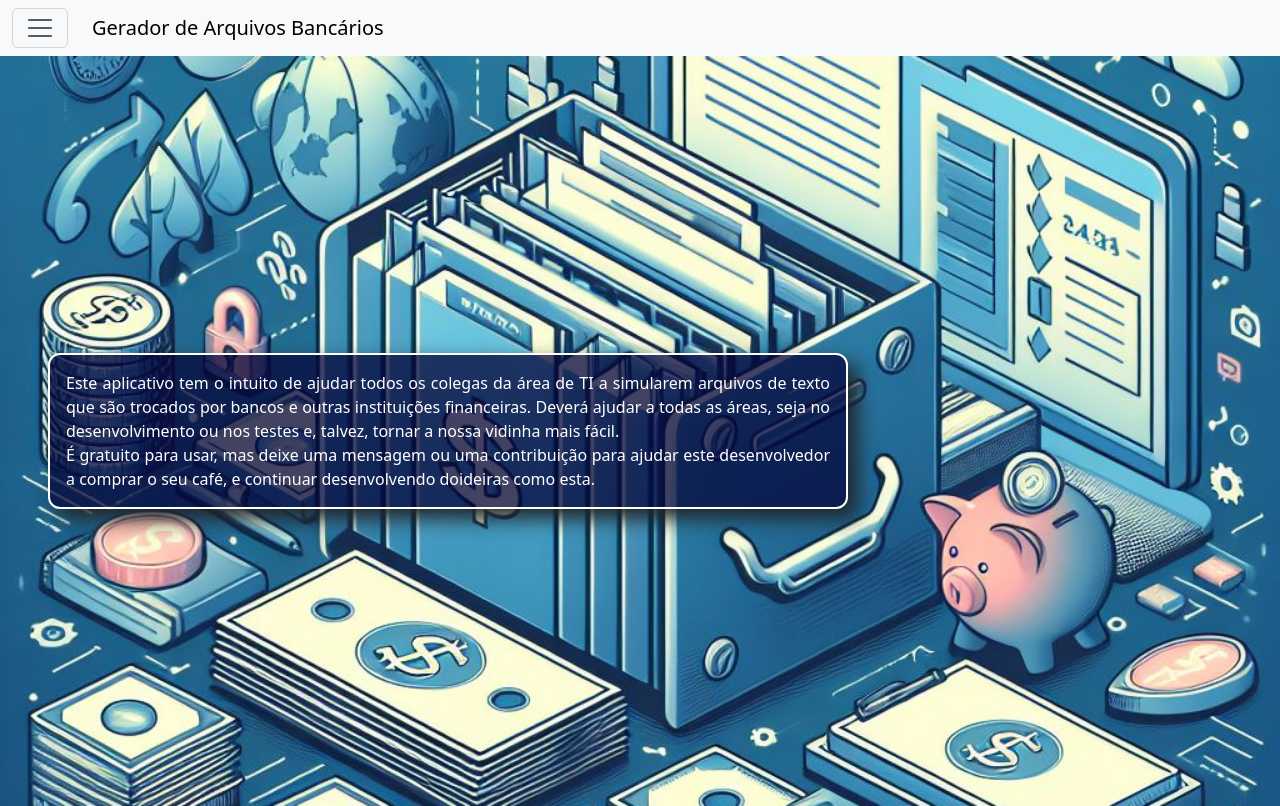
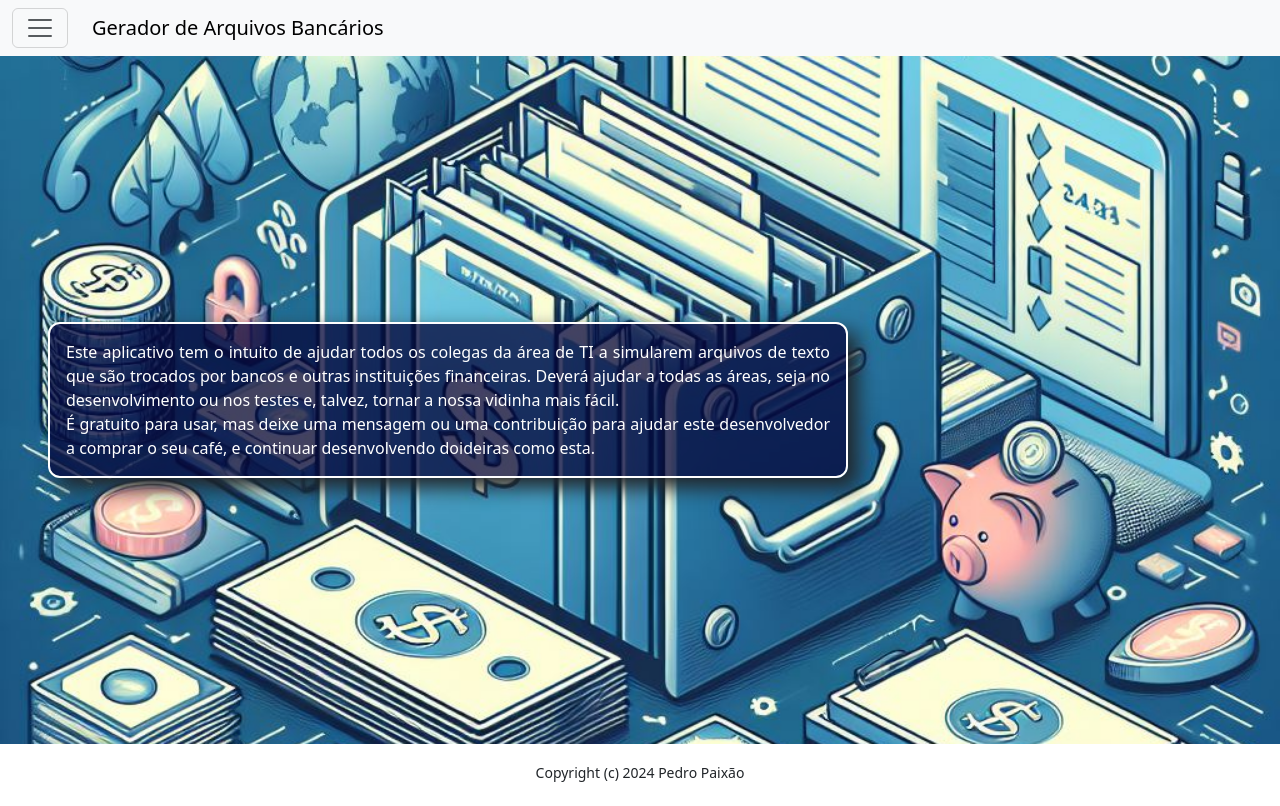
Before and after one commit to ratto/arquivo-bancario-web, a React (Vite) app: page / in a window 1280 px wide. Built offline with nearby package versions, Linux system fonts and the light colour scheme.

Commit message:
Criação de Footer e melhoria no layout

```diff
--- /dev/null
+++ b/src/components/Footer/index.tsx
@@ -0,0 +1,9 @@
+import './style.scss';
+
+export const Footer = () => {
+  return (
+    <footer className="text-center py-3">
+      <small>Copyright (c) 2024 Pedro Paixão</small>
+    </footer>
+  );
+};
--- a/src/global.scss
+++ b/src/global.scss
@@ -8,6 +8,8 @@
 
 html,
 body,
-#root {
+#root,
+#app-layout,
+.page-layout {
   height: 100%;
 }
--- a/src/main.tsx
+++ b/src/main.tsx
@@ -5,17 +5,21 @@ import { Home } from './pages/Home';
 import { Sobre } from './pages/Sobre';
 import { Erro } from './pages/Erro';
 import { Topbar } from './components/Topbar';
+import { Footer } from './components/Footer';
 import './global.scss';
 
 ReactDOM.createRoot(document.getElementById('root')!).render(
   <React.StrictMode>
     <BrowserRouter>
+      <div id="app-layout" className="d-flex flex-column">
         <Topbar />
         <Routes>
           <Route path="/" element={<Home />} />
           <Route path="/sobre" element={<Sobre />} />
           <Route path="*" element={<Erro />} />
         </Routes>
+        <Footer />
+      </div>
     </BrowserRouter>
   </React.StrictMode>
 );
--- a/src/pages/Erro/index.tsx
+++ b/src/pages/Erro/index.tsx
@@ -3,9 +3,9 @@ import './style.scss';
 
 export const Erro = () => {
   return (
-    <div id="pagina-erro">
+    <div id="pagina-erro" className="page-layout">
       <div className="mensagem-box">
-        <h1>Oops! Algo deu errado</h1>
+        <h1>Oops! Algo deu errado...</h1>
         <p>
           Não sei bem o que aconteceu, mas tente <NavLink to="/">voltar para o início</NavLink>.
         </p>
--- a/src/pages/Erro/style.scss
+++ b/src/pages/Erro/style.scss
@@ -3,5 +3,4 @@
   flex-direction: column;
   align-items: center;
   justify-content: center;
-  height: 90%;
 }
--- a/src/pages/Home/index.tsx
+++ b/src/pages/Home/index.tsx
@@ -3,7 +3,7 @@ import './style.scss';
 
 export const Home = () => {
   return (
-    <div id="home-page">
+    <div id="home-page" className="page-layout">
       <section id="cover">
         <div id="cover-caption">
           <Card className="cover-card ms-5">
--- a/src/pages/Home/style.scss
+++ b/src/pages/Home/style.scss
@@ -1,5 +1,5 @@
 #home-page {
-  height: 93.75%;
+  width: 100%;
 
   #cover {
     display: flex;
--- a/src/pages/Sobre/index.tsx
+++ b/src/pages/Sobre/index.tsx
@@ -1,14 +1,19 @@
+import { Container } from 'react-bootstrap';
 import './style.scss';
 
 export const Sobre = () => {
   return (
-    <>
+    <div id="sobre-page" className="page-layout">
+      <Container fluid>
+        <section>
           <h1>Sobre</h1>
           <p>
             Lorem ipsum dolor sit amet consectetur adipisicing elit. A impedit placeat voluptatem? Necessitatibus rem
             officia, deleniti quia ut maxime distinctio minus, ducimus voluptates deserunt, eius reiciendis? Vel numquam
             molestias non.
           </p>
-    </>
+        </section>
+      </Container>
+    </div>
   );
 };
```
Also changed, not shown: src/components/Footer/style.scss (added). Lines whose indentation alone changed are shown as unchanged.
